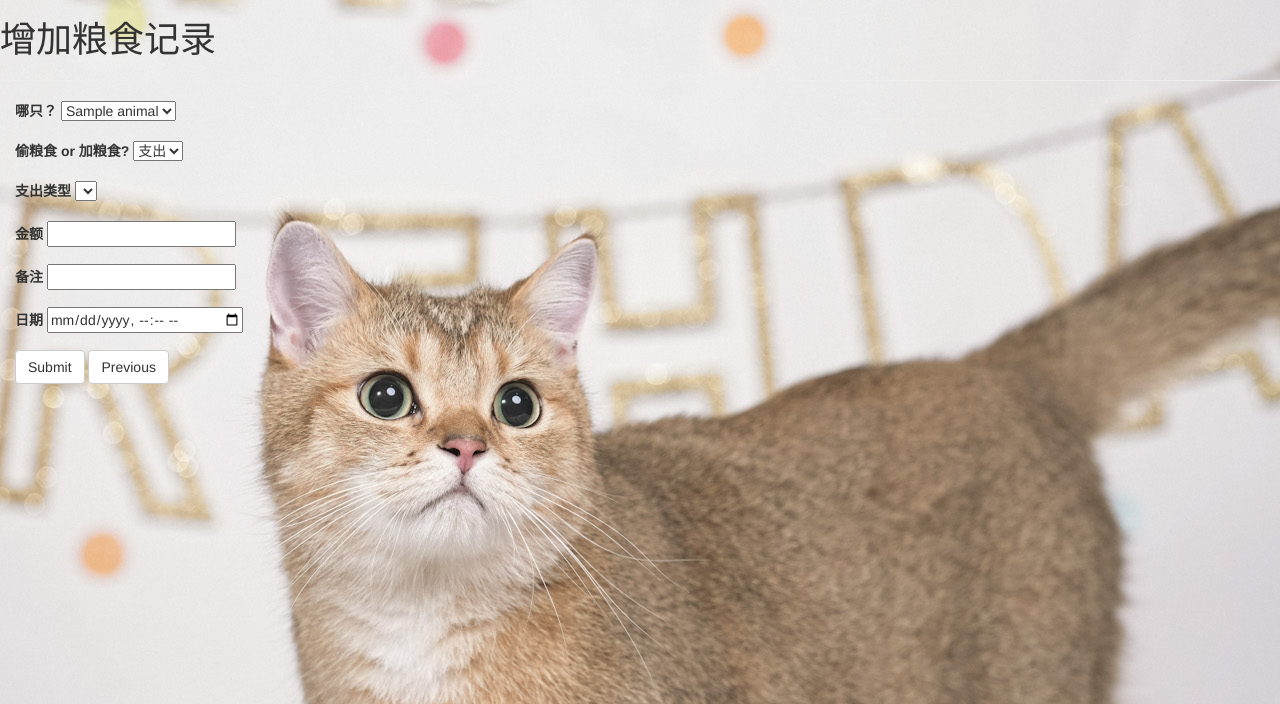
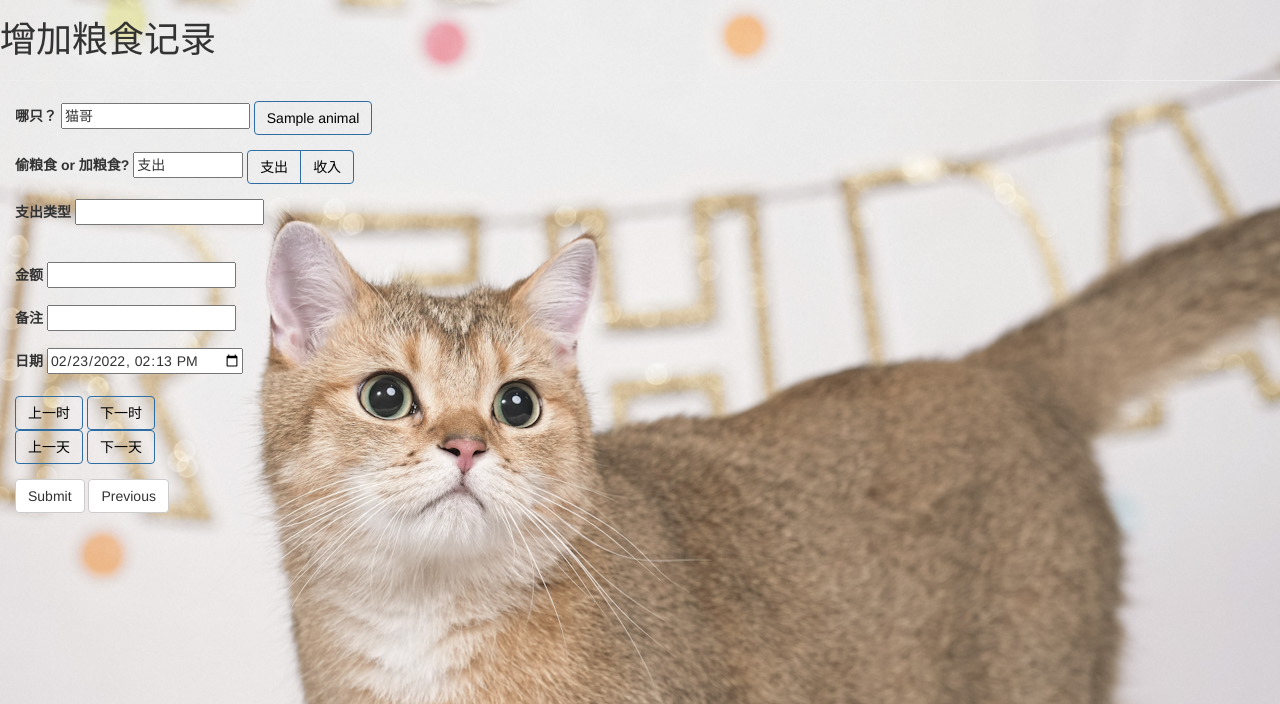
Before and after one commit to simonchen1992/catSystem, a Django app: page /detail/add/ in a window 1280 px wide. Shown: the top 704 px of the page. Run offline with Django 3.2, Linux system fonts and the light colour scheme; tables that the repository leaves empty hold one stand-in row (values such as "Sample post"); lists and menus that the app fills with data are empty; some libraries are stand-ins or nearby versions.

Commit message:
improve detailAdd for convenience

```diff
--- a/finance/views.py
+++ b/finance/views.py
@@ -1,4 +1,5 @@
 # Create your views here.
+# encoding: utf-8
 from django.shortcuts import render, redirect
 from django.http import HttpResponse
 from functools import wraps
@@ -103,25 +104,34 @@
 	incomeType = Type.objects.filter(financeType='收入')
 	outcomeType = Type.objects.filter(financeType='支出')
 	hint = ''
-	defaultMember = ''
+	defaultMember = '猫哥'
+	defaultFinanceType = "支出"
+	defaultDateTime = datetime.datetime.now().strftime("%Y-%m-%dT%H:%M")
 	if request.method == 'POST':
+		defaultMember = request.POST['member_id']
+		defaultFinanceType = request.POST['financeType']
+		defaultDateTime = request.POST["datetime"]
 		if request.POST and request.POST['member_id'] and request.POST['financeType'] and request.POST['amount'] and request.POST['foodType'] and (request.POST['comment'] or request.POST['foodType'] not in ['额外支出', '额外收入']):
-			defaultMember = request.POST['member_id']
 			if request.POST['datetime'] == '':
 				d = Detail(member_id=request.POST['member_id'], financeType=request.POST['financeType'], amount=request.POST['amount'], foodType_id=request.POST['foodType'], comment=request.POST['comment'])
 			else:
-				fixTime = datetime.datetime.strptime(request.POST['datetime'], '%Y-%m-%dT%H:%M')
+				input_time = datetime.datetime.strptime(request.POST['datetime'], '%Y-%m-%dT%H:%M')
 				now = datetime.datetime.now()
-				diffTime = now - fixTime
-				if diffTime.days < 0:
+				diff_time = now - input_time
+				if diff_time.days < 0:
 					hint = '不允许填入未来的时间！'
-					return render(request, 'detailAdd.html', {'animals': animals, 'incomeType': incomeType, 'outcomeType': outcomeType, 'hint': hint})
-				d = Detail(member_id=request.POST['member_id'], time=fixTime, financeType=request.POST['financeType'], amount=request.POST['amount'], foodType_id=request.POST['foodType'], comment=request.POST['comment'])
+					return render(request, 'detailAdd.html',
+								  {'defaultMember': defaultMember, "defaultFinanceType": defaultFinanceType,
+								   "defaultDateTime": defaultDateTime, 'animals': animals,
+								   'incomeType': incomeType, 'outcomeType': outcomeType, 'hint': hint})
+				d = Detail(member_id=request.POST['member_id'], time=input_time, financeType=request.POST['financeType'], amount=request.POST['amount'], foodType_id=request.POST['foodType'], comment=request.POST['comment'])
 			d.save()
 			hint = '成功录入粮食记录'
 		else:
 			hint = '戆都填完所有空格！'
-	return render(request, 'detailAdd.html', {'defaultMember': defaultMember, 'animals': animals, 'incomeType': incomeType, 'outcomeType': outcomeType, 'hint': hint})
+	return render(request, 'detailAdd.html', {'defaultMember': defaultMember, "defaultFinanceType": defaultFinanceType,
+											  "defaultDateTime" : defaultDateTime, 'animals': animals,
+											  'incomeType': incomeType, 'outcomeType': outcomeType, 'hint': hint})
 
 
 
--- a/templates/detailAdd.html
+++ b/templates/detailAdd.html
@@ -12,7 +12,13 @@
          <script src="https://oss.maxcdn.com/libs/html5shiv/3.7.0/html5shiv.js"></script>
          <script src="https://oss.maxcdn.com/libs/respond.js/1.3.0/respond.min.js"></script>
       <![endif]-->
-   </head>
+</head>
+<style>
+    .btn-primary{
+        background-color: transparent;
+        color: black
+    }
+</style>
 <body>
     <script type="text/javascript">
 	//<!CDATA[
@@ -29,20 +35,20 @@
     <SCRIPT LANGUAGE="JavaScript">
     function changeFoodTpe(obj){
         var financeType = document.getElementById('financeType');
-        var foodType = document.getElementById('foodType');
-        foodType.options.length=0;
+        var foodTypeDiv = document.getElementById('foodTypeDiv');
+        foodTypeDiv.innerHTML = "";
 
-        if('income'==financeType.value){
+        {#foodType.options.length=0;#}
+        if('收入'==financeType.value){
             {% for t in incomeType %}
-                option = new Option("{{ t.foodType }}", "{{ t.foodType }}");
-                foodType.add(option);
-
+                but =  '<button type="button" class="btn btn-primary" onclick="buttonGroupClick(\'foodType\', this)">{{ t.foodType }}</button>';
+                foodTypeDiv.innerHTML += but;
             {% endfor %}
         }
-        else if('outcome'==financeType.value){
+        else if('支出'==financeType.value){
              {% for t in outcomeType %}
-                option = new Option("{{ t.foodType }}", "{{ t.foodType }}");
-                foodType.add(option)
+                but =  '<button type="button" class="btn btn-primary" onclick="buttonGroupClick(\'foodType\', this)">{{ t.foodType }}</button>';
+                foodTypeDiv.innerHTML += but;
              {% endfor %}
         }
     }
@@ -58,6 +64,42 @@
             comment.setAttribute('hidden',true)
         }
     }
+
+
+    function buttonGroupClick(id, obj){
+        var name = obj.innerText;
+        if (document.getElementById(id).value != name){
+            document.getElementById(id).value = name;
+            if (id == "financeType"){
+                changeFoodTpe(document.getElementById(id));
+            }
+        }
+    }
+
+    function changeDate(delta, unit){
+        inputTime = document.getElementById("datetime");
+        var date = new Date(inputTime.value);
+        if (unit == "day"){
+            date.setDate(date.getDate() + delta);
+        }
+        else{
+            date.setHours(date.getHours() + delta);
+        }
+        // format datetime
+        var year = date.getFullYear()
+        var date = new Date(date);
+        // 因为js里month从0开始，所以要加1
+        var month = date.getMonth() + 1;
+        month = month < 10 ? "0" + month : month;
+        var day = date.getDate();
+        day = day < 10 ? "0" + day : day;
+        var hour = date.getHours();
+        hour = hour < 10 ? "0" + hour : hour;
+        var minute = date.getMinutes();
+        minute = minute < 10 ? "0" + minute : minute;
+        str = year + '-' + month + '-' + day + "T" + hour + ":" + minute;
+        inputTime.value = str
+    }
     </SCRIPT>
     <h1>增加粮食记录</h1>
     <hr>
@@ -68,34 +110,40 @@
             <div class="form-group">
                 <div class = 'member_id'>
                     <label >哪只？</label>
-                    <select class="combobox" name = 'member_id'>
+                    <input name = "member_id" id="member_id" readonly="readonly" value={{ defaultMember }}>
+                    <div class="btn-group">
                         {% for animal in animals %}
-                            {% if animal.name == defaultMember %}
-                                <option selected="selected">{{ animal.name }}</option>
-                            {% else %}
-                                <option>{{ animal.name }}</option>
-                            {% endif %}
+                            <button type="button" class="btn btn-primary" onclick="buttonGroupClick('member_id', this)">{{ animal.name }}</button>
                         {% endfor %}
-                    </select>
+                    </div>
                 </div>
             </div>
             <div class="form-group">
                 <div class = 'financeType'>
                     <label >偷粮食 or 加粮食?</label>
-                    <select id="financeType" class="combobox" name = 'financeType' onchange="changeFoodTpe(this);">
-                      <option value="outcome">支出</option>
-                      <option value="income">收入</option>
-                    </select>
+                    <input name = "financeType" id="financeType" readonly="readonly" style="width: 110px" value={{ defaultFinanceType }}>
+                    <div class="btn-group">
+                        <button type="button" class="btn btn-primary" onclick="buttonGroupClick('financeType', this)">支出</button>
+                        <button type="button" class="btn btn-primary" onclick="buttonGroupClick('financeType', this)">收入</button>
+                    </div>
                 </div>
             </div>
             <div class="form-group">
                 <div class = 'foodType'>
                     <label >支出类型</label>
-                    <select id="foodType" class="combobox" name = 'foodType'>
-                        {% for type in outcomeType %}
-                            <option>{{ type.foodType }}</option>
-                        {% endfor %}
-                    </select>
+                    <input name = "foodType" id="foodType" readonly="readonly">
+                    <br>
+                    <div class="btn-group" id="foodTypeDiv">
+                        {% if "支出" == defaultFinanceType %}
+                            {% for type in outcomeType %}
+                                <button type="button" class="btn btn-primary" onclick="buttonGroupClick('foodType', this)">{{ type.foodType }}</button>
+                            {% endfor %}
+                        {% else %}
+                            {% for type in incomeType %}
+                                <button type="button" class="btn btn-primary" onclick="buttonGroupClick('foodType', this)">{{ type.foodType }}</button>
+                            {% endfor %}
+                        {% endif %}
+                    </div>
                 </div>
             </div>
             <div class="form-group">
@@ -110,12 +158,17 @@
                     <input type="text" id="comment" name="comment"/>
                 </div>
             </div>
-
             <div class="form-group">
-                <div class = 'datetime' id = 'formComment'>
+                <div class = 'datetime'>
                     <label for="datetime">日期</label>
-                    <input id="datetime" type="datetime-local" name="datetime"/>
+                    <input id="datetime" type="datetime-local" name="datetime" value="{{ defaultDateTime }}"/>
                 </div>
+                <br>
+                <button type="button" class="btn btn-primary" onclick="changeDate(-1, 'hour')">上一时</button>
+                <button type="button" class="btn btn-primary" onclick="changeDate(1, 'hour')">下一时</button>
+                <br>
+                <button type="button" class="btn btn-primary" onclick="changeDate(-1, 'day')">上一天</button>
+                <button type="button" class="btn btn-primary" onclick="changeDate(1, 'day')">下一天</button>
             </div>
 
 
```
